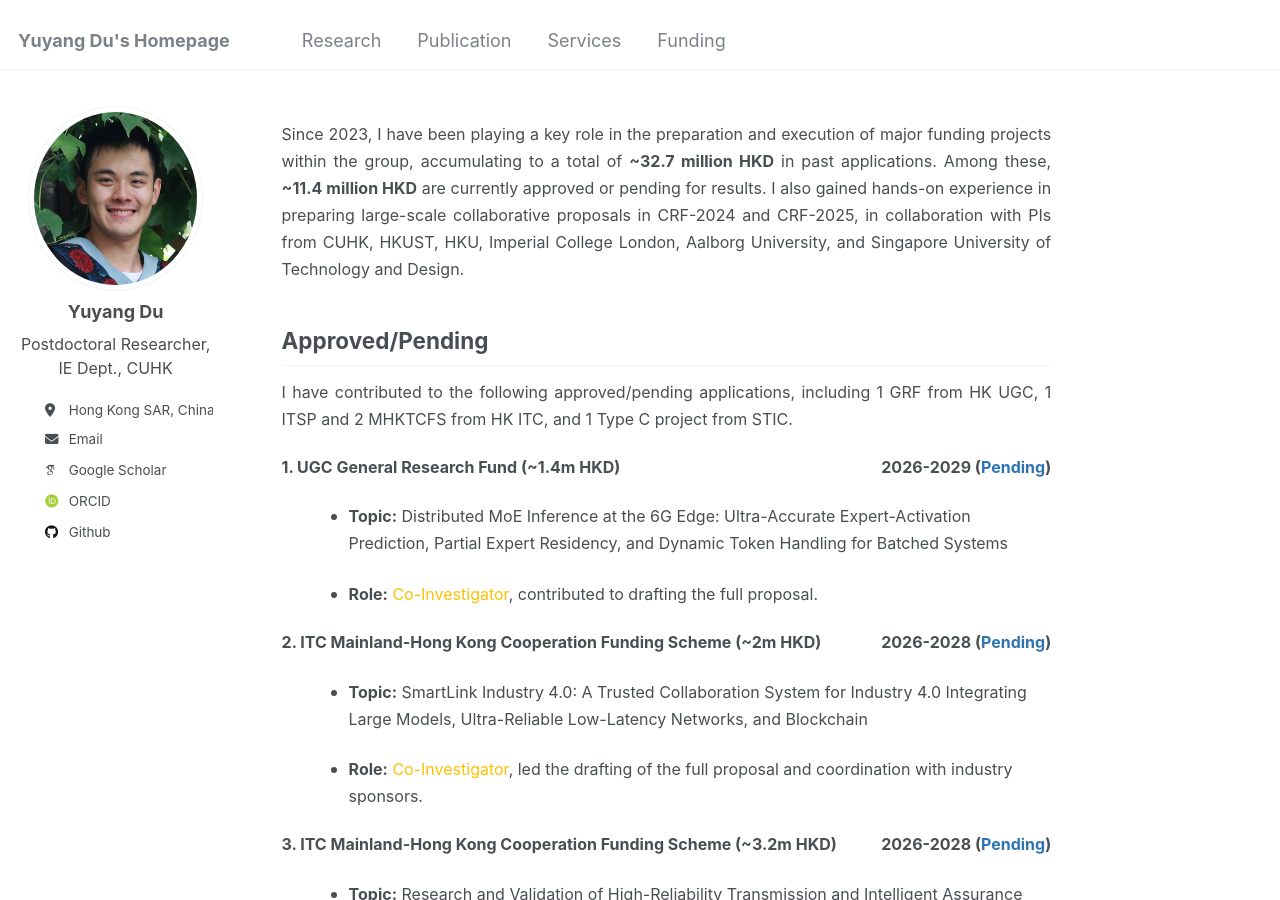
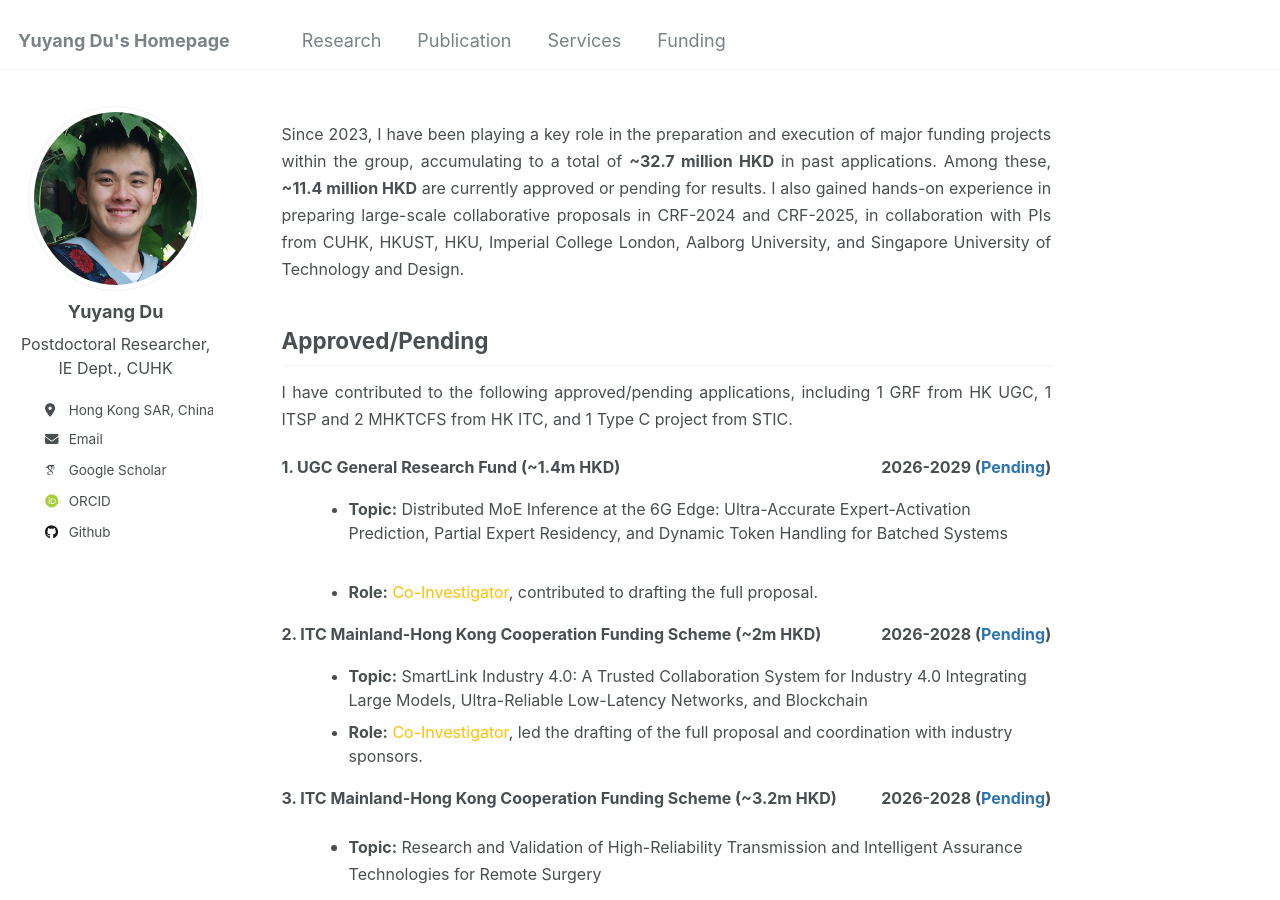
Before and after one commit to yuyangdu01/yuyangdu01.github.io, a Jekyll site: the page built from _pages/funding.md, in a window 1280 px wide and 900 px high. Built offline with Jekyll 4.4.1, drawn with Linux system fonts in a browser that asks for light colours; some web fonts are replaced.

Commit message:
Update funding.md

```diff
--- a/_pages/funding.md
+++ b/_pages/funding.md
@@ -24,8 +24,8 @@ Approved/Pending
   <font size=3><b>2026-2029 (<span style="color: #2e74b5;">Pending</span>)</b></font>
 </li>
 <ul style="margin-left: 1.5em;">
-  <p style="text-align: justify;"><font size=3><li><b>Topic:</b> Distributed MoE Inference at the 6G Edge: Ultra-Accurate Expert-Activation Prediction, Partial Expert Residency, and Dynamic Token Handling for Batched Systems</li></font></p>
-  <p style="text-align: justify;"><font size=3><li><b>Role:</b> <span style="color: #ffc000;">Co-Investigator</span>, contributed to drafting the full proposal.</li></font></p>
+  <font size=3><li><b>Topic:</b> Distributed MoE Inference at the 6G Edge: Ultra-Accurate Expert-Activation Prediction, Partial Expert Residency, and Dynamic Token Handling for Batched Systems</li></font><br>
+  <font size=3><li><b>Role:</b> <span style="color: #ffc000;">Co-Investigator</span>, contributed to drafting the full proposal.</li></font>
 </ul>
 
 <li style="display: flex; justify-content: space-between; align-items: center; list-style-type: none; margin-bottom: 0.5em;">
@@ -33,8 +33,8 @@ Approved/Pending
   <font size=3><b>2026-2028 (<span style="color: #2e74b5;">Pending</span>)</b></font>
 </li>
 <ul style="margin-left: 1.5em;">
-  <p style="text-align: justify;"><font size=3><li><b>Topic:</b> SmartLink Industry 4.0: A Trusted Collaboration System for Industry 4.0 Integrating Large Models, Ultra-Reliable Low-Latency Networks, and Blockchain</li></font></p>
-  <p style="text-align: justify;"><font size=3><li><b>Role:</b> <span style="color: #ffc000;">Co-Investigator</span>, led the drafting of the full proposal and coordination with industry sponsors.</li></font></p>
+  <font size=3><li><b>Topic:</b> SmartLink Industry 4.0: A Trusted Collaboration System for Industry 4.0 Integrating Large Models, Ultra-Reliable Low-Latency Networks, and Blockchain</li></font>
+  <font size=3><li><b>Role:</b> <span style="color: #ffc000;">Co-Investigator</span>, led the drafting of the full proposal and coordination with industry sponsors.</li></font>
 </ul>
 
 <li style="display: flex; justify-content: space-between; align-items: center; list-style-type: none; margin-bottom: 0.5em;">
```
